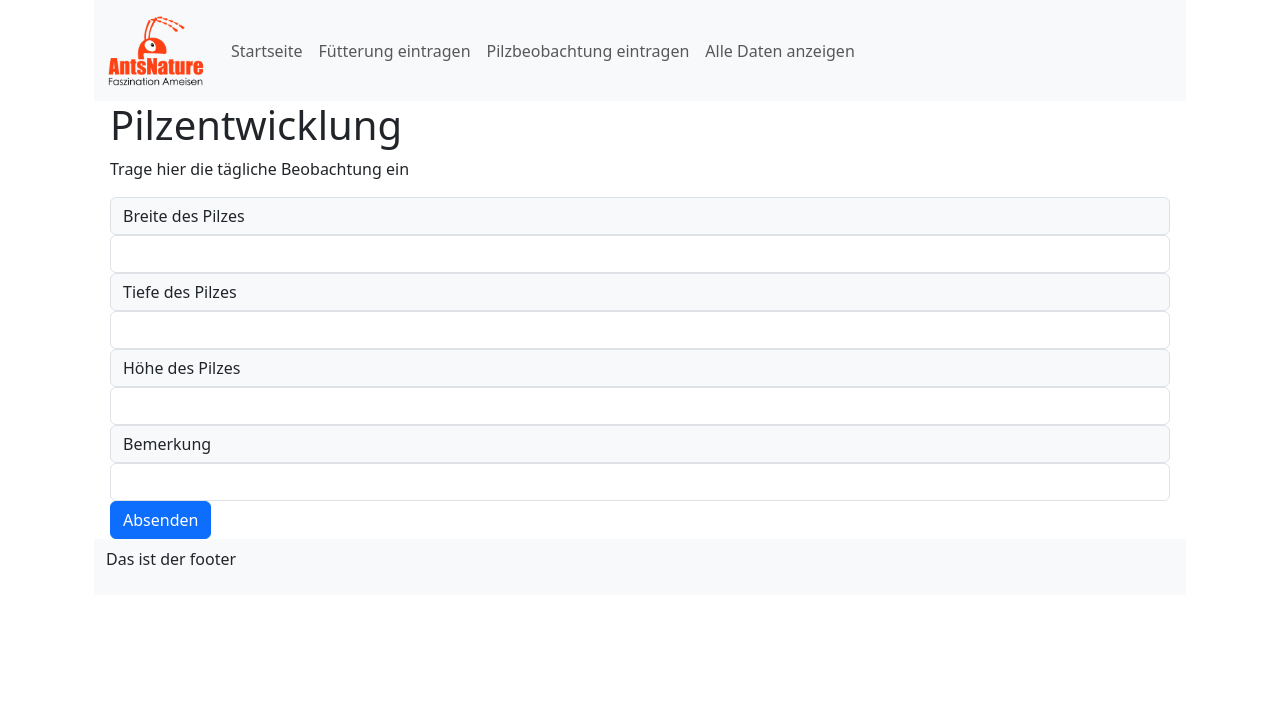
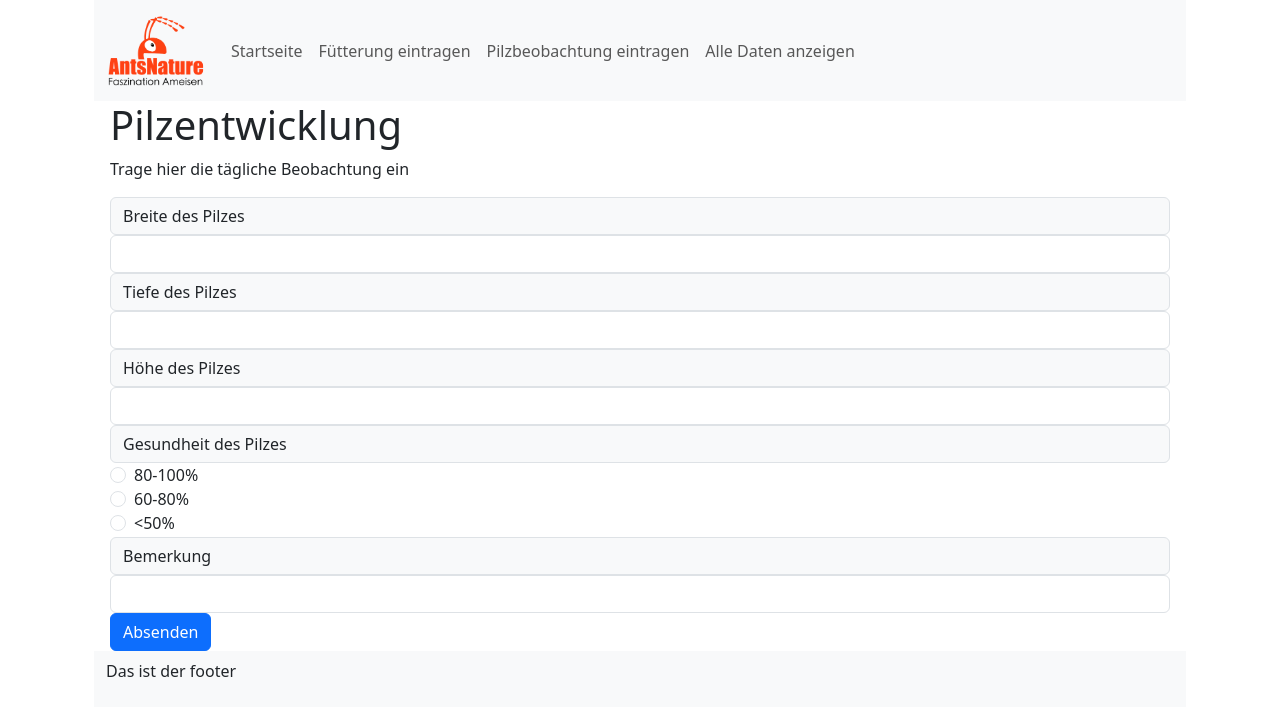
Before and after one commit to m3fischer/antsui, a Next.js app: page /addentrypilzentwicklung in a window 1280 px wide. Shown: the top 716 px of the page. Built offline with nearby package versions, Linux system fonts and the light colour scheme.

Commit message:
Datenmodell und Formular für "Pilzentwicklung" angepasst

```diff
--- a/components/antstypes.json
+++ b/components/antstypes.json
@@ -22,9 +22,10 @@
         "name":"pilzentwicklung",
         "descripton":"",
         "questions": [
-            {"id": "PILZ_BREITE", "label":"Breite des Pilzes", "description":"Eingetragen wird immer der größte gemessene Wert.", "initvalue":"Initialwert"},
-            {"id": "PILZ_TIEFE", "label":"Tiefe des Pilzes", "description":"Eingetragen wird immer der größte gemessene Wert.", "initvalue":"Initialwert"},
-            {"id": "PILZ_HOEHE", "label":"Höhe des Pilzes", "description":"Eingetragen wird immer der größte gemessene Wert.", "initvalue":"Initialwert"},
+            {"id": "PILZ_BREITE", "label":"Breite des Pilzes", "description":"Eingetragen wird immer der größte gemessene Wert.", "initvalue":"Initialwert", "htmltype":"text"},
+            {"id": "PILZ_TIEFE", "label":"Tiefe des Pilzes", "description":"Eingetragen wird immer der größte gemessene Wert.", "initvalue":"Initialwert", "htmltype":"text"},
+            {"id": "PILZ_HOEHE", "label":"Höhe des Pilzes", "description":"Eingetragen wird immer der größte gemessene Wert.", "initvalue":"Initialwert", "htmltype":"text"},
+            {"id": "PILZ_GESUNDHEIT_SCHAETZUNG", "label":"Gesundheit des Pilzes", "description":"Wieviel Prozent vom Pilz sind deiner Schätzung nach gesund?", "initvalue":"80-100%#60-80%#<50%", "htmltype":"radio"},
             {"id": "PILZ_BEMERKUNG", "label":"Bemerkung", "description":"", "initvalue":"Initialwert"}
         ]
     }
--- a/pages/addentryfuetterung.js
+++ b/pages/addentryfuetterung.js
@@ -33,7 +33,7 @@ export default  function addEntryFuetterung () {
             <p key="p-element"> Trage hier die tägliche Füterung ein</p>
             <h2 key="h2-element">Was hast du gefüttert</h2>
 
-           <form onSubmit={onSendData} className="d-grid gap-5">
+           <form key="form_Add_Fuetterung" onSubmit={onSendData} className="d-grid gap-5">
 
                 {f5g.questions.map(item => {return <AntItem key={item.id} id={item.id} label={item.label} htmltype={item.htmltype} value={item.initvalue}></AntItem>})}
                 <button variant="contained" type="submit" className="btn btn-primary">Absenden</button>
--- a/pages/addentrypilzentwicklung.js
+++ b/pages/addentrypilzentwicklung.js
@@ -15,14 +15,11 @@ async function onSendData(event){
     // Stop the form from submitting and refreshing the page.
     event.preventDefault()
 
-    const data = {} // Zunächst leeres JSON Objekt anlegen
+    // Anhand der Formularkonfiguration wird das Event ausgewertet und Daten extrahiert.
+    // Die Eingebane des Nutzers werden in der lokalen Variablen 'data' gespeichert
+    const data = Utils.extract_data_from_target(event, p13g)
 
-    // Es wird gespeichert welche Informationen gespeichert werden
-    data["FORM_TYPE"] = p13g.name
-
-    //Für jedes Formelement wird ein Key-Value-Paar erstellt und in dem zuvor angelegtem JSON-Objekt gespeichert
-    p13g.questions.forEach(item => {data[item.id] = event.target[item.id].value})
-
+    console.log("FUNCTION onSendData IN addentrypilzentwicklung")
     console.log(data)
     Utils.send_data_to_backend(data)
 
@@ -35,12 +32,14 @@ export default  function addEntryPilzentwicklung () {
             <h1>Pilzentwicklung</h1>
             <p>Trage hier die tägliche Beobachtung ein</p>
 
-           <form onSubmit={onSendData} >
+           <form key="Add_Pilzentwicklung" onSubmit={onSendData} >
                 {p13g.questions.map(item => {return <AntItem key={item.id} id={item.id} label={item.label} htmltype={item.htmltype} value={item.initvalue}></AntItem>})}
                 <button variant="contained" type="submit" className="btn btn-primary">Absenden</button>
             </form>
 
 
+
+
         </Antslayout>
     )
 }
```
